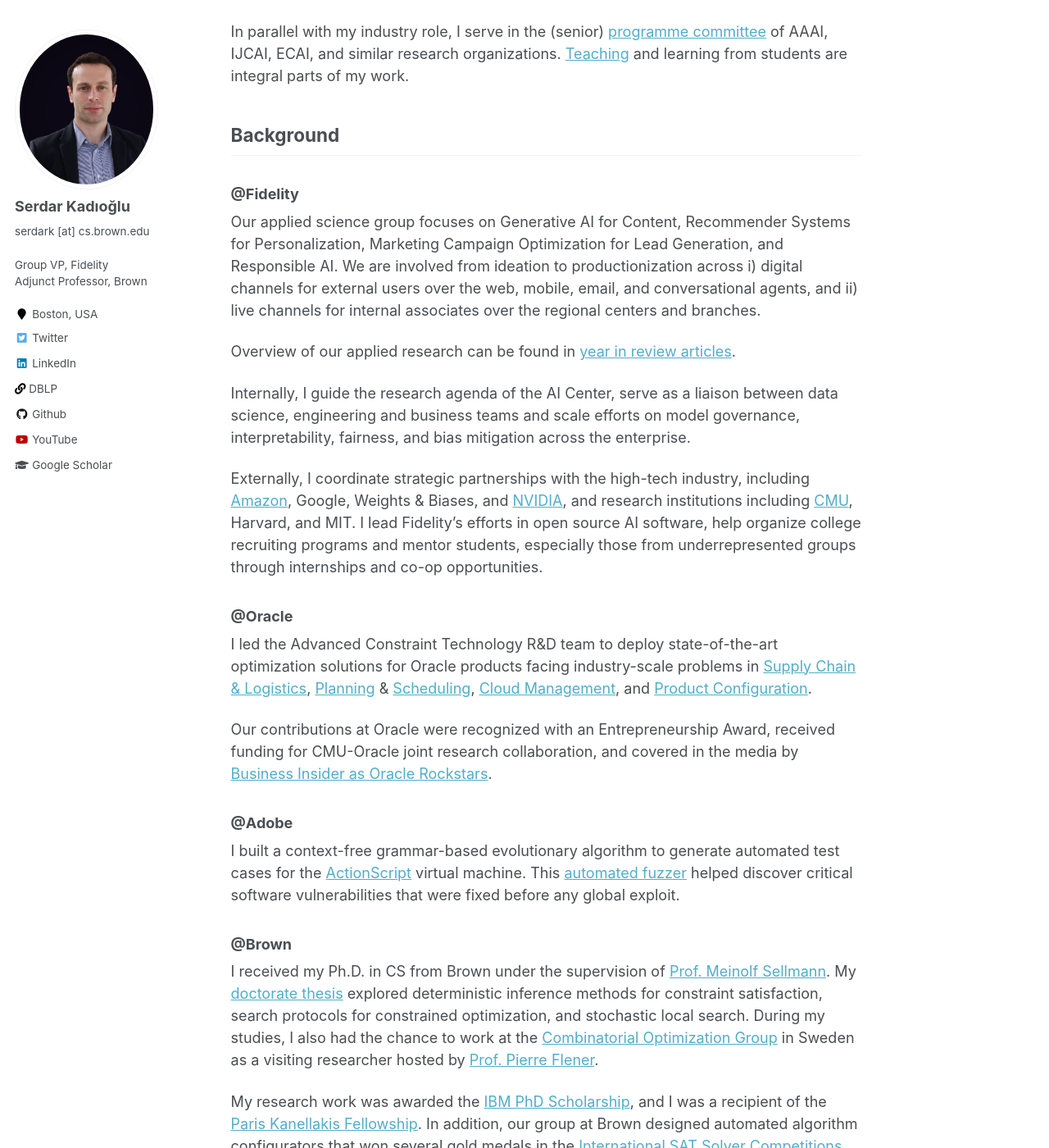
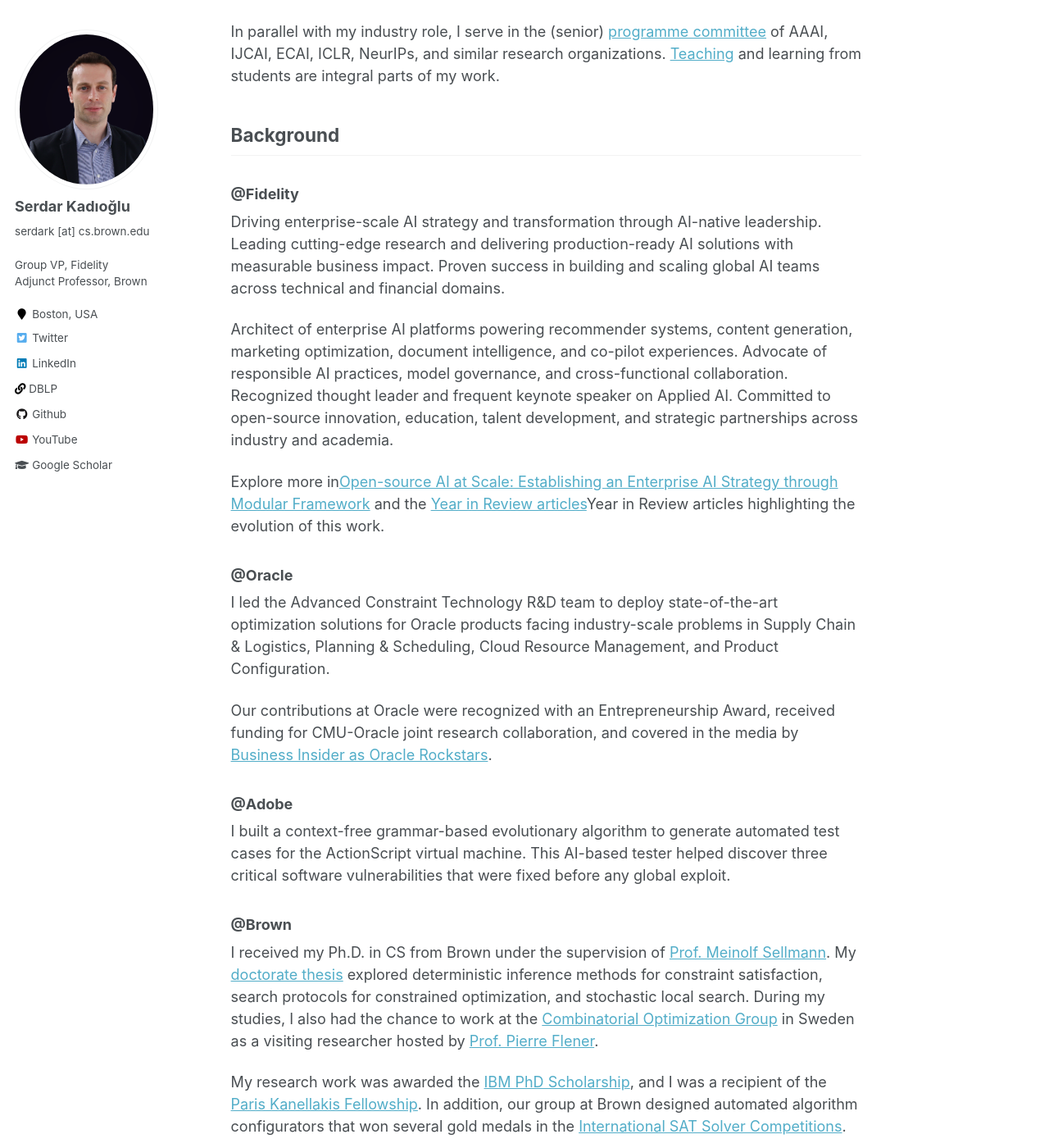
Before and after one commit to skadio/skadio.github.io, a Jekyll site: the page built from _pages/about.md, in a window 1280 px wide and 1400 px high, scrolled down 371 px. Shown: the whole window at 82% size. Built offline with Jekyll 4.4.1, drawn with Linux system fonts in a browser that asks for light colours; some of the changed text lies outside the part shown.

Commit message:
Update about.md

```diff
--- a/_pages/about.md
+++ b/_pages/about.md
@@ -10,32 +10,48 @@ redirect_from:
 
 Hi! My name is Serdar. I am the Group VP of Artificial Intelligence at [Fidelity Investments](https://www.fidelitylabs.com/) and an Adjunct Associate Professor in the Dept. of Computer Science at [Brown University](http://cs.brown.edu/people/faculty/skadiogl). Previously, I led the [Advanced Constraint Technology R&D](https://www.oracle.com/artificial-intelligence/) group at Oracle and worked at Adobe.
 
-My [algorithmic research](https://skadio.github.io/publications/) is at the intersection of Artificial Intelligence and Discrete Optimization, while my [practical interests](https://skadio.github.io/software/) are in building robust, scalable, data-driven products that address business-critical problems.
+My [algorithmic research](https://skadio.github.io/publications/) is at the intersection of Artificial Intelligence and Optimization, while my [practical interests](https://skadio.github.io/software/) are in building robust, scalable, data-driven products that address business-critical problems.
 
-In parallel with my industry role, I serve in the (senior) [programme committee](https://skadio.github.io/service/) of AAAI, IJCAI, ECAI, and similar research organizations. [Teaching](https://skadio.github.io/teaching/) and learning from students are integral parts of my work.
+In parallel with my industry role, I serve in the (senior) [programme committee](https://skadio.github.io/service/) of AAAI, IJCAI, ECAI, ICLR, NeurIPs, and similar research organizations. [Teaching](https://skadio.github.io/teaching/) and learning from students are integral parts of my work.
 
 ## Background
 
 ### @Fidelity
 
+Driving enterprise-scale AI strategy and transformation through AI-native leadership. Leading cutting-edge research and delivering production-ready AI solutions with measurable business impact. Proven success in building and scaling global AI teams across technical and financial domains.
+
+Architect of enterprise AI platforms powering recommender systems, content generation, marketing optimization, document intelligence, and co-pilot experiences. Advocate of responsible AI practices, model governance, and cross-functional collaboration.
+Recognized thought leader and frequent keynote speaker on Applied AI. Committed to open-source innovation, education, talent development, and strategic partnerships across industry and academia.
+
+Explore more in[Open-source AI at Scale: Establishing an Enterprise AI Strategy through Modular Framework](https://onlinelibrary.wiley.com/doi/epdf/10.1002/aaai.70032) and the [Year in Review articles](https://www.linkedin.com/in/serdark/recent-activity/articles/)Year in Review articles highlighting the evolution of this work.
+
+<!--
 Our applied science group focuses on Generative AI for Content, Recommender Systems for Personalization, Marketing Campaign Optimization for Lead Generation, and Responsible AI. We are involved from ideation to productionization across i) digital channels for external users over the web, mobile, email, and conversational agents, and ii) live channels for internal associates over the regional centers and branches.
 
-Overview of our applied research can be found in [year in review articles](https://www.linkedin.com/in/serdark/recent-activity/articles/).
+Overview of our applied research can be found in
 
 Internally, I guide the research agenda of the AI Center, serve as a liaison between data science, engineering and business teams and scale efforts on model governance, interpretability, fairness, and bias mitigation across the enterprise.
 
 Externally, I coordinate strategic partnerships with the high-tech industry, including [Amazon](https://fcatalyst.com/blog/june2023/explainable-ai-using-expressive-boolean-formulas), Google, Weights & Biases, and [NVIDIA](https://www.youtube.com/watch?v=_v-B2nRy79w), and research institutions including [CMU](https://www.cmu.edu/tepper/news/stories/2023/may/fidelity-ai.html), Harvard, and MIT. I lead Fidelity's efforts in open source AI software, help organize college recruiting programs and mentor students, especially those from underrepresented groups through internships and co-op opportunities.
-
+-->
 
 ### @Oracle
 
-I led the Advanced Constraint Technology R&D team to deploy state-of-the-art optimization solutions for Oracle products facing industry-scale problems in [Supply Chain & Logistics](https://www.oracle.com/scm/), [Planning](https://www.oracle.com/erp/) & [Scheduling](https://www.oracle.com/human-capital-management/), [Cloud Management](https://www.oracle.com/java/coherence/), and [Product Configuration](https://www.oracle.com/cx/).
+<!--
+[Supply Chain & Logistics](https://www.oracle.com/scm/), [Planning](https://www.oracle.com/erp/) & [Scheduling](https://www.oracle.com/human-capital-management/), [Cloud Management](https://www.oracle.com/java/coherence/), and [Product Configuration](https://www.oracle.com/cx/).
+-->
+
+I led the Advanced Constraint Technology R&D team to deploy state-of-the-art optimization solutions for Oracle products facing industry-scale problems in Supply Chain & Logistics, Planning & Scheduling, Cloud Resource Management, and Product Configuration.
 
 Our contributions at Oracle were recognized with an Entrepreneurship Award, received funding for CMU-Oracle joint research collaboration, and covered in the media by [Business Insider as Oracle Rockstars](https://www.businessinsider.com/oracle-rock-star-engineers-2016-3?op=0#serdar-kadioglu-turning-theory-into-products-21).
 
 ### @Adobe
 
-I built a context-free grammar-based evolutionary algorithm to generate automated test cases for the [ActionScript](https://en.wikipedia.org/wiki/ActionScript) virtual machine. This [automated fuzzer](https://en.wikipedia.org/wiki/Fuzzing) helped discover critical software vulnerabilities that were fixed before any global exploit.
+<!--
+https://en.wikipedia.org/wiki/ActionScript
+https://en.wikipedia.org/wiki/Fuzzing
+-->
+I built a context-free grammar-based evolutionary algorithm to generate automated test cases for the ActionScript virtual machine. This AI-based tester helped discover three critical software vulnerabilities that were fixed before any global exploit.
 
 ### @Brown
 
```
Also changed, not shown: other parts of _pages/about.md (+1 -1 lines).
